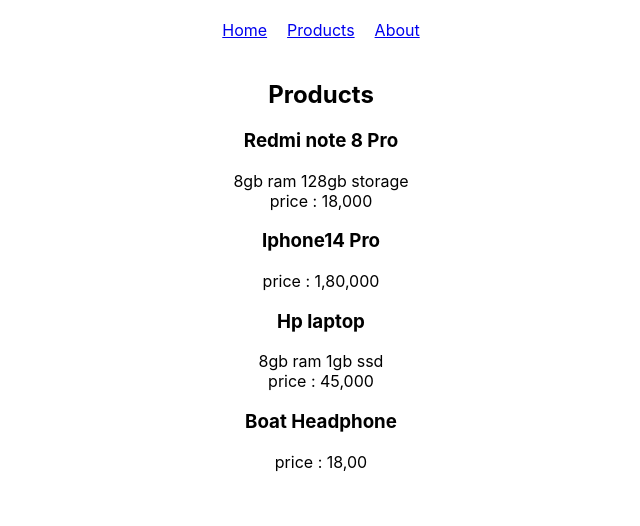
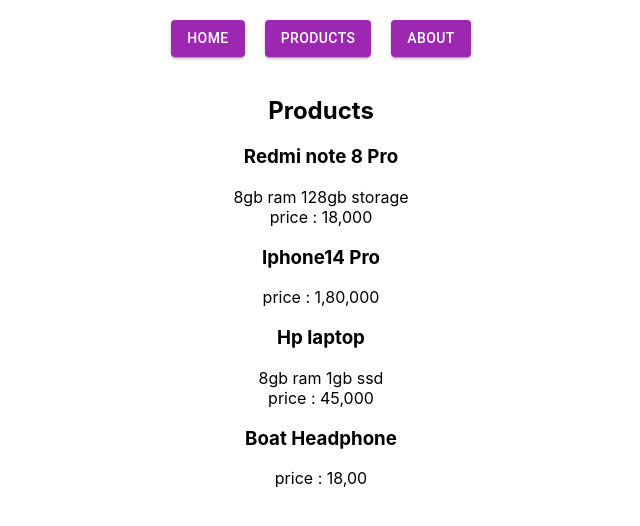
Before and after one commit to Mecsan/Tatvasoft-internship, a React (Create React App) app in the folder myapp/: page /products in a window 1280 px wide. Shown: the top 526 px of the page, without its empty margins (319-959 px from the left). Built offline with nearby package versions, Linux system fonts and the light colour scheme.

Commit message:
added basic material-ui component & explored the library

```diff
--- a/myapp/package.json
+++ b/myapp/package.json
@@ -3,6 +3,9 @@
   "version": "0.1.0",
   "private": true,
   "dependencies": {
+    "@emotion/react": "^11.11.0",
+    "@emotion/styled": "^11.11.0",
+    "@mui/material": "^5.13.1",
     "@testing-library/jest-dom": "^5.16.5",
     "@testing-library/react": "^13.4.0",
     "@testing-library/user-event": "^13.5.0",
--- a/myapp/src/component/nav.jsx
+++ b/myapp/src/component/nav.jsx
@@ -1,12 +1,23 @@
+import { Button } from '@mui/material'
 import React from 'react'
 import { NavLink } from 'react-router-dom'
 
 function Nav() {
+
   return (
     <div className='nav'>
-      <NavLink to='/'>Home</NavLink>
-      <NavLink to='/products'>Products</NavLink>
-      <NavLink to='/about'>About </NavLink>
+      <Button variant="contained" color='secondary'>
+        <NavLink to='/'>Home</NavLink>
+      </Button>
+
+      <Button variant="contained" color='secondary'>
+        <NavLink to='/products'>Products</NavLink>
+      </Button>
+
+      <Button variant="contained" color='secondary'>
+        <NavLink to='/about'>About </NavLink>
+      </Button>
+
     </div>
   )
 }
--- a/myapp/src/component/produst.jsx
+++ b/myapp/src/component/produst.jsx
@@ -4,6 +4,7 @@
 
     prop = prop.item;
     return (
+
         <div className='product'>
             <h3>{prop.name}</h3>
             <div>{prop.features}</div>
--- a/myapp/src/index.css
+++ b/myapp/src/index.css
@@ -18,3 +18,8 @@
   gap:20px;
   padding: 20px;
 }
+
+a{
+  color: white;
+  text-decoration: none;
+}
--- a/myapp/src/pages/home.jsx
+++ b/myapp/src/pages/home.jsx
@@ -1,3 +1,4 @@
+import { Button } from '@mui/base';
 import React from 'react'
 import logo from '../logo.svg';
 
@@ -15,6 +16,8 @@
                     target="_blank"
                     rel="noopener noreferrer"
                 > Learn React</a>
+
+
             </header>
         </div >
     )
```
Also changed, not shown: 1 other file (tests, documents, lock files or other folders).
